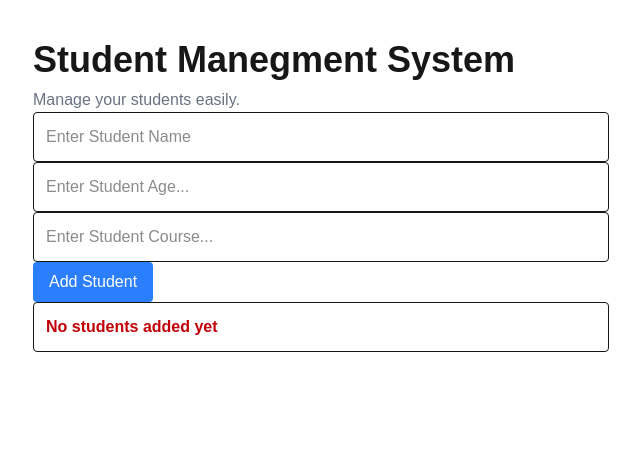
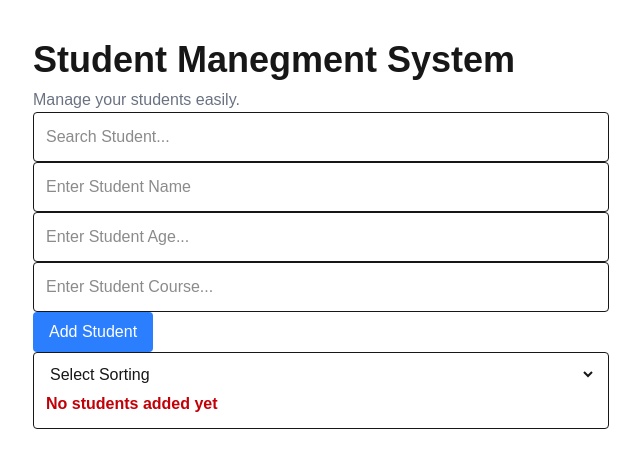
Before and after one commit to JitDevX/practice, a Next.js app: page / in a window 1280 px wide. Shown: the top 468 px of the page, without its empty margins (319-959 px from the left). Built offline with nearby package versions, Linux system fonts and the light colour scheme.

Commit message:
seraching sorting

```diff
--- a/pages/index.js
+++ b/pages/index.js
@@ -1,13 +1,92 @@
 import React, { useEffect, useState } from "react";
+
+// const dummyStudents = [
+//   { id: 1, name: "Rahul Sharma", age: 20, course: "React" },
+//   { id: 2, name: "Aman Singh", age: 21, course: "Node" },
+//   { id: 3, name: "Rajat Kumar", age: 22, course: "Java" },
+//   { id: 4, name: "Priya Sharma", age: 19, course: "Python" },
+//   { id: 5, name: "Rohit Verma", age: 23, course: "React" },
+//   { id: 6, name: "Sneha Patel", age: 20, course: "Angular" },
+//   { id: 7, name: "Karan Mehta", age: 21, course: "Node" },
+//   { id: 8, name: "Neha Gupta", age: 22, course: "Java" },
+//   { id: 9, name: "Ankit Jain", age: 24, course: "Python" },
+//   { id: 10, name: "Pooja Yadav", age: 19, course: "React" },
+//   { id: 11, name: "Suresh Kumar", age: 22, course: "Node" },
+//   { id: 12, name: "Ramesh Sharma", age: 20, course: "Java" },
+//   { id: 13, name: "Deepak Verma", age: 23, course: "React" },
+//   { id: 14, name: "Nikita Singh", age: 21, course: "Python" },
+//   { id: 15, name: "Arjun Patel", age: 22, course: "Angular" },
+//   { id: 16, name: "Komal Gupta", age: 19, course: "Node" },
+//   { id: 17, name: "Mohit Sharma", age: 20, course: "React" },
+//   { id: 18, name: "Riya Jain", age: 24, course: "Java" },
+//   { id: 19, name: "Harsh Yadav", age: 23, course: "Node" },
+//   { id: 20, name: "Vikas Meena", age: 22, course: "Python" },
+//   { id: 21, name: "Aakash Sharma", age: 20, course: "React" },
+//   { id: 22, name: "Sakshi Jain", age: 21, course: "Angular" },
+//   { id: 23, name: "Tarun Gupta", age: 22, course: "Node" },
+//   { id: 24, name: "Manish Kumar", age: 23, course: "Java" },
+//   { id: 25, name: "Jyoti Sharma", age: 19, course: "Python" },
+//   { id: 26, name: "Ravi Patel", age: 20, course: "React" },
+//   { id: 27, name: "Alok Singh", age: 24, course: "Node" },
+//   { id: 28, name: "Shivam Verma", age: 22, course: "Java" },
+//   { id: 29, name: "Khushi Gupta", age: 21, course: "Angular" },
+//   { id: 30, name: "Nitin Sharma", age: 23, course: "React" },
+//   { id: 31, name: "Divya Jain", age: 20, course: "Python" },
+//   { id: 32, name: "Yash Mehta", age: 22, course: "Node" },
+//   { id: 33, name: "Aditi Sharma", age: 19, course: "React" },
+//   { id: 34, name: "Hemant Kumar", age: 24, course: "Java" },
+//   { id: 35, name: "Muskan Verma", age: 20, course: "Angular" },
+//   { id: 36, name: "Lokesh Sharma", age: 23, course: "Python" },
+//   { id: 37, name: "Bhavesh Patel", age: 21, course: "React" },
+//   { id: 38, name: "Anjali Singh", age: 22, course: "Node" },
+//   { id: 39, name: "Prakash Kumar", age: 20, course: "Java" },
+//   { id: 40, name: "Ishita Jain", age: 23, course: "React" },
+//   { id: 41, name: "Kunal Sharma", age: 21, course: "Angular" },
+//   { id: 42, name: "Megha Verma", age: 22, course: "Node" },
+//   { id: 43, name: "Sahil Gupta", age: 20, course: "Python" },
+//   { id: 44, name: "Ruchi Sharma", age: 19, course: "React" },
+//   { id: 45, name: "Abhishek Yadav", age: 24, course: "Java" },
+//   { id: 46, name: "Simran Kaur", age: 21, course: "Node" },
+//   { id: 47, name: "Chetan Meena", age: 22, course: "React" },
+//   { id: 48, name: "Payal Sharma", age: 20, course: "Python" },
+//   { id: 49, name: "Gaurav Singh", age: 23, course: "Angular" },
+//   { id: 50, name: "Jitendra Yadav", age: 22, course: "Node" },
+// ];
 export default function StudentManegment() {
   const [students, setStudents] = useState([]);
+  // const [students, setStudents] = useState(dummyStudents);
   const [name, setName] = useState("");
   const [age, setAge] = useState("");
   const [course, setCourse] = useState("");
   const [editId, setEditId] = useState(null);
+  const [search, setSearch] = useState("");
+  const [sortBy, setSortBy] = useState("");
+
+  useEffect(() => {
+    console.log("Student List Changed");
+  }, [students]);
+
+  useEffect(() => {
+    document.title = `Students (${students.length})`;
+  }, [students]);
+
+  useEffect(() => {
+    const savedStudents = localStorage.getItem("students");
+    if (savedStudents) {
+      setStudents(JSON.parse(savedStudents));
+    }
+  }, []);
+
+  useEffect(() => {
+    if (students.length > 0) {
+      localStorage.setItem("students", JSON.stringify(students));
+    } else {
+      localStorage.removeItem("students");
+    }
+  }, [students]);
 
   function addStudent() {
-    if (!name.trim() || !age.trim() || course.trim() === "") {
+    if (!name.trim() || !age.trim() || !course.trim()) {
       alert("Please fill all fields");
       return;
     }
@@ -16,6 +95,7 @@ export default function StudentManegment() {
       name: name,
       age: age,
       course: course,
+      createdAt:new Date()
     };
     setStudents([...students, student]);
     setName("");
@@ -63,16 +143,57 @@ export default function StudentManegment() {
     setEditId(null);
   }
 
+  function searchStudent(student) {
+    const keyword = search.toLowerCase();
+
+    return (
+      student.name.toLowerCase().includes(keyword) ||
+      student.course.toLowerCase().includes(keyword) ||
+      student.age.toString().includes(keyword)
+    );
+  }
+
+  const filteredStudents = students.filter(searchStudent);
+
+  const sortedStudents = [...filteredStudents];
+
+  function sortStudents() {
+    if (sortBy === "az") {
+      sortedStudents.sort((a, b) => a.name.localeCompare(b.name));
+    } else if (sortBy === "za") {
+      sortedStudents.sort((a, b) => b.name.localeCompare(a.name));
+    } else if (sortBy === "ageLow") {
+      sortedStudents.sort((a, b) => a.age - b.age);
+    } else if (sortBy === "ageHigh") {
+      sortedStudents.sort((a, b) => b.age - a.age);
+    } else if (sortBy === "newest") {
+      sortedStudents.sort((a, b) => b.id - a.id);
+    } else if (sortBy === "oldest") {
+      sortedStudents.sort((a, b) => a.id - b.id);
+    }
+
+    return sortedStudents;
+  }
+
   return (
     <div className="max-w-xl mx-auto mt-10">
       <h1 className="text-4xl font-bold"> Student Manegment System</h1>
       <p className="text-gray-500 mt-2"> Manage your students easily.</p>
+
+      <input
+        className="border p-3 rounded w-full"
+        type="text"
+        placeholder="Search Student..."
+        value={search}
+        onChange={(e) => setSearch(e.target.value)}
+      />
 
       <div className="flex-col">
         <input
           placeholder="Enter Student Name"
           className="border p-3 rounded w-full"
           value={name}
+          type="text"
           onChange={(e) => {
             setName(e.target.value);
           }}
@@ -90,6 +211,7 @@ export default function StudentManegment() {
           placeholder="Enter Student Course..."
           className="border p-3 rounded w-full"
           value={course}
+          type="text"
           onChange={(e) => {
             setCourse(e.target.value);
           }}
@@ -103,16 +225,33 @@ export default function StudentManegment() {
       </button>
 
       <ul className="border p-3 rounded flex flex-col gap-2">
+        <select value={sortBy} onChange={(e) => setSortBy(e.target.value)}>
+          <option value="">Select Sorting</option>
+
+          <option value="az">A → Z</option>
+
+          <option value="za">Z → A</option>
+
+          <option value="ageLow">Age Low → High</option>
+
+          <option value="ageHigh">Age High → Low</option>
+
+          <option value="newest">Newest</option>
+
+          <option value="oldest">Oldest</option>
+        </select>
         {students.length === 0 ? (
           <li className="font-bold text-red-700">No students added yet</li>
         ) : (
-          students.map((student) => (
+          sortStudents().map((student) => (
             <li
               key={student.id}
               className="flex justify-between items-center bg-gray-50 p-3 rounded border"
             >
               <div>
-                <p className="font-bold text-lg text-black">{student.name}</p>
+                <p className="font-bold text-lg text-black">
+                  Name:{student.name}
+                </p>
                 <p className="text-sm text-gray-600">
                   Age: {student.age} | Course: {student.course}
                 </p>
```
